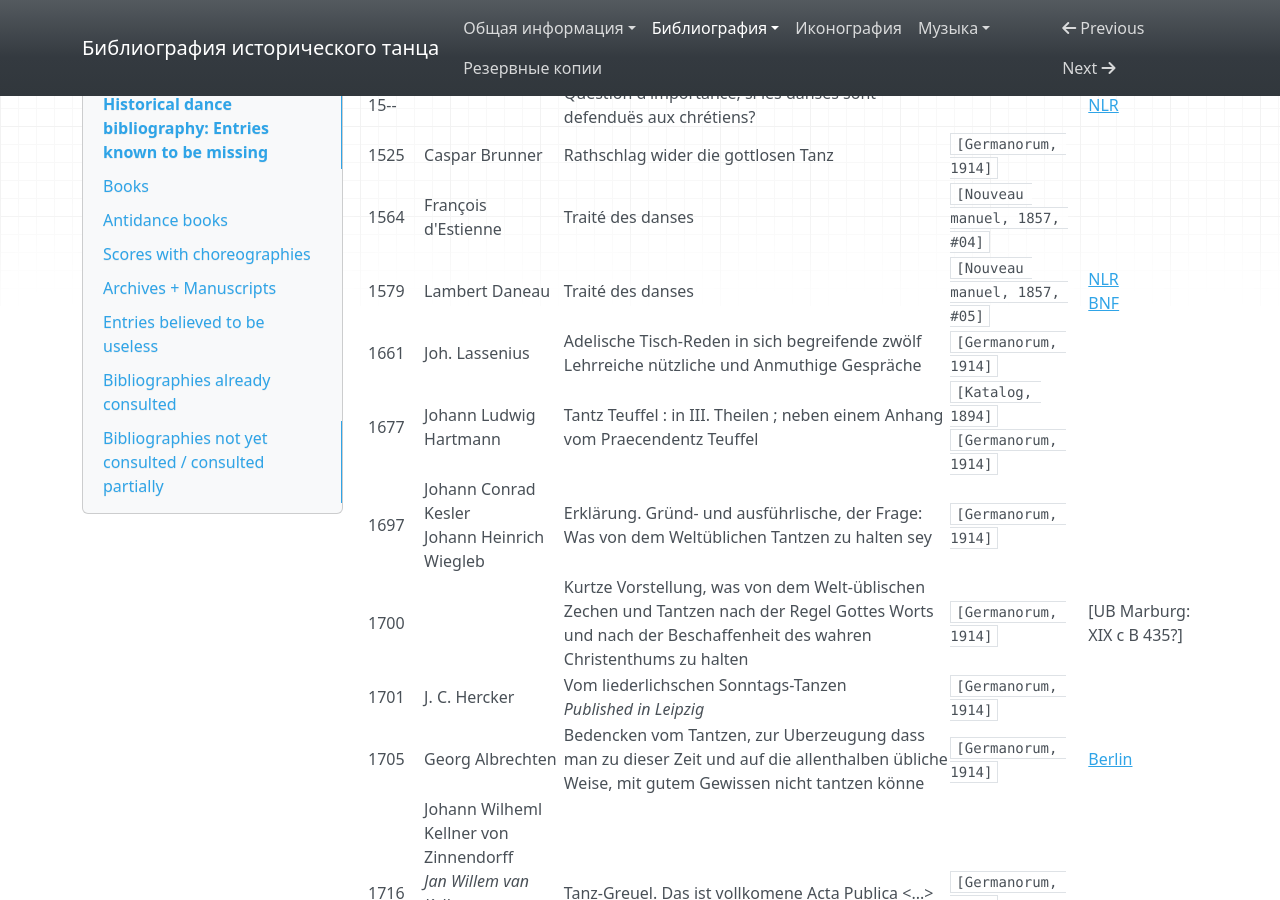
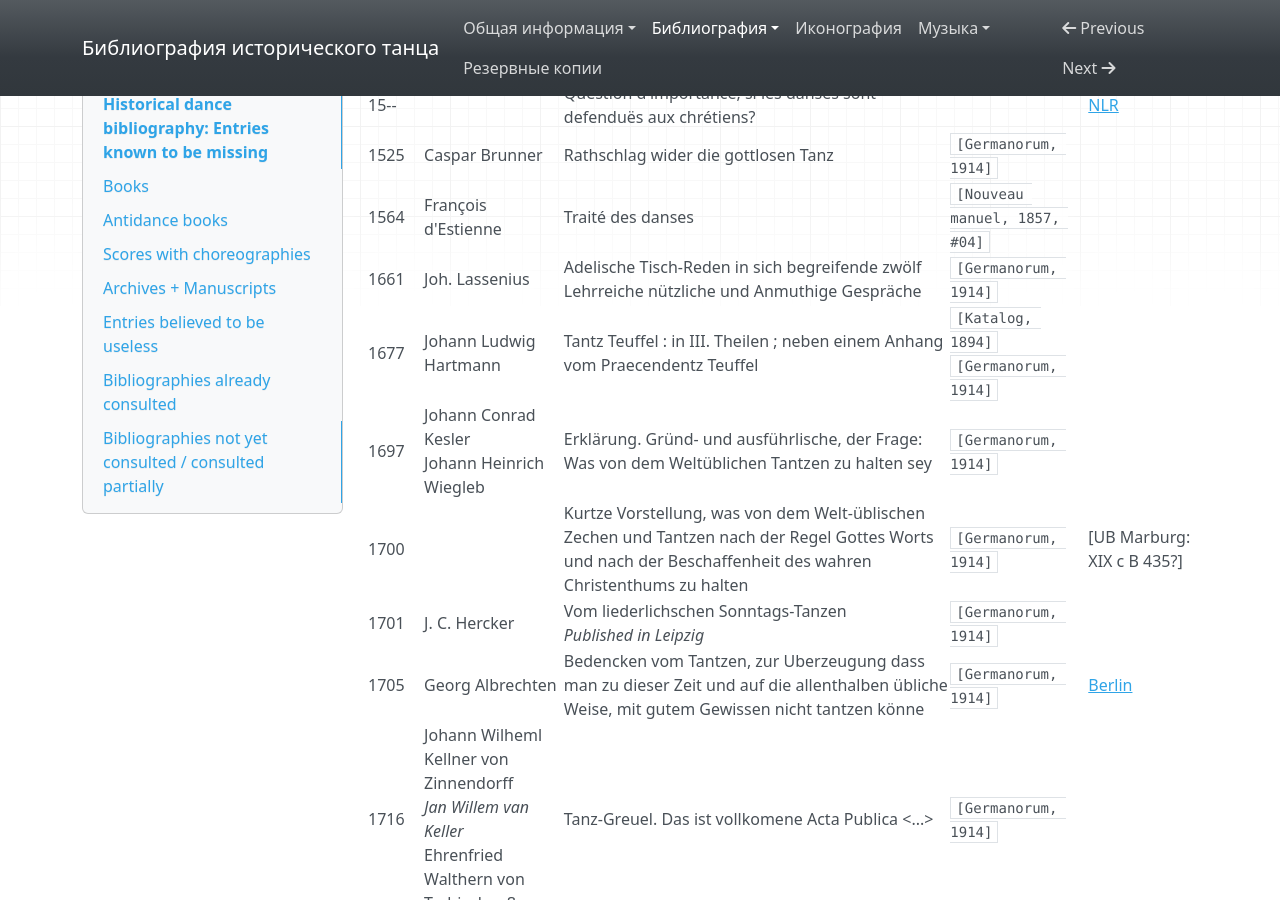
Before and after one commit to hda-technical/dancebooks, an MkDocs documentation site: the page built from docs/bibliography_missing.md, in a window 1280 px wide and 900 px high, scrolled down 56270 px. Built offline with MkDocs 1.6.1, drawn with Linux system fonts in a browser that asks for light colours; nearby versions of some CDN libraries.

Commit message:
Remove [daneau_1579] from the list of missing entries

```diff
--- a/docs/bibliography_missing.md
+++ b/docs/bibliography_missing.md
@@ -540,7 +540,6 @@ und Damen gebildeter Stände<br/>_Published in Leipzig_ | `[Klemm #02]`<br/>`[Kl
 | 15-- | | Question d'importance, si les danses sont defenduёs aux chrétiens? | | [NLR](https://primo.nlr.ru/permalink/f/df0lai/07NLR_LMS009832426) |
 | 1525 | Caspar Brunner | Rathschlag  wider die gottlosen Tanz | `[Germanorum, 1914]` | |
 | 1564 | François d'Estienne | Traité des danses | `[Nouveau manuel, 1857, #04]` | |
-| 1579 | Lambert Daneau | Traité des danses | `[Nouveau manuel, 1857, #05]` | [NLR](https://primo.nlr.ru/permalink/f/df0lai/07NLR_LMS009810813)<br/>[BNF](http://catalogue.bnf.fr/ark:/12148/cb31991264z) |
 | 1661 | Joh. Lassenius | Adelische Tisch-Reden in sich begreifende zwölf Lehrreiche nützliche und Anmuthige Gespräche | `[Germanorum, 1914]` | |
 | 1677 | Johann Ludwig Hartmann | Tantz Teuffel : in III. Theilen ; neben einem Anhang vom Praecendentz Teuffel | `[Katalog, 1894]`<br/>`[Germanorum, 1914]` | |
 | 1697 | Johann Conrad Kesler<br/>Johann Heinrich Wiegleb | Erklärung. Gründ- und ausführlische, der Frage: Was von dem Weltüblichen Tantzen zu halten sey | `[Germanorum, 1914]` | |
```
